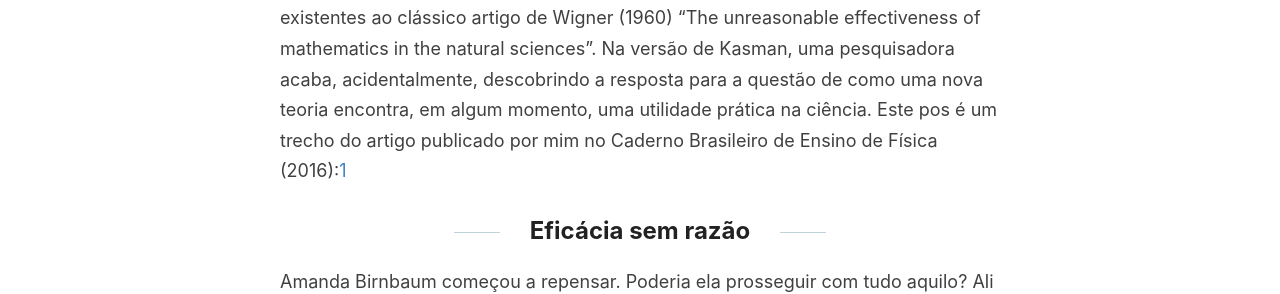
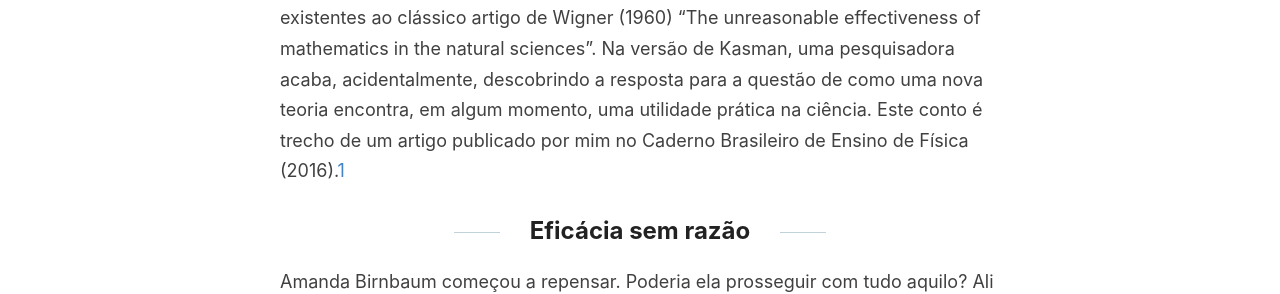
Before and after one commit to tonidandel/otelegrafo_, a Jekyll site: the page built from _posts/2020-03-10-a-eficacia-sem-razao.md, in a window 1280 px wide and 900 px high. Shown: the part 461-755 px from the top of the window. Built offline with Jekyll 4.4.1, drawn with Linux system fonts in a browser that asks for light colours; nearby versions of some CDN libraries; some web fonts are replaced; some of the changed text lies outside the part shown.

Commit message:
eficacia-sem-razao

```diff
--- a/_posts/2020-03-10-a-eficacia-sem-razao.md
+++ b/_posts/2020-03-10-a-eficacia-sem-razao.md
@@ -7,7 +7,7 @@
   - Matemática
 ---
 
-Como resultados abstratos, construídos sem quaisquer alicerces no “mundo real”, acabam se tornando tão úteis, mesmo em áreas completamente diversas? Em 2003, o matemático Americano Alex Kasman (2003) escreveu um belo conto de “ficção matemática” intitulado “Unreasonable Effectiveness”, uma das várias respostas existentes ao clássico artigo de Wigner (1960) “The unreasonable effectiveness of mathematics in the natural sciences”. Na versão de Kasman, uma pesquisadora acaba, acidentalmente, descobrindo a resposta para a questão de como uma nova teoria encontra, em algum momento, uma utilidade prática na ciência. Este pos é um trecho do artigo publicado por mim no Caderno Brasileiro de Ensino de Física (2016):[^1]
+Como resultados abstratos, construídos sem quaisquer alicerces no “mundo real”, acabam se tornando tão úteis, mesmo em áreas completamente diversas? Em 2003, o matemático Americano Alex Kasman (2003) escreveu um belo conto de “ficção matemática” intitulado “Unreasonable Effectiveness”, uma das várias respostas existentes ao clássico artigo de Wigner (1960) “The unreasonable effectiveness of mathematics in the natural sciences”. Na versão de Kasman, uma pesquisadora acaba, acidentalmente, descobrindo a resposta para a questão de como uma nova teoria encontra, em algum momento, uma utilidade prática na ciência. Este conto é trecho de um artigo publicado por mim no Caderno Brasileiro de Ensino de Física (2016).[^1]
 
 [^1]: TONIDANDEL, Danny Augusto Vieira. Eficácia sem razão [da matemática]. Caderno Brasileiro de Ensino de Física, Florianópolis, v. 33, n. 2, p. 399-406, set. 2016. ISSN 2175-7941. Disponível em: <http://bit.ly/unreff>. Acesso em: 10 mar. 2020. doi:https://doi.org/10.5007/2175-7941.2016v33n2p399.
 
```
